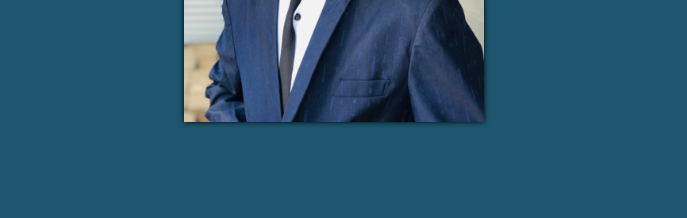
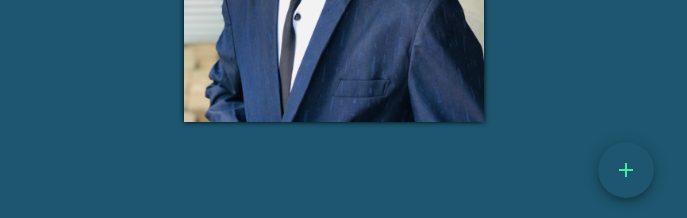
Before and after one commit to katlegomaphango/personal-website, a React (Vite) app: page / in a window 1280 px wide. Shown: the part 582-800 px from the top of the page, without its empty margins (306-993 px from the left). Built offline with nearby package versions, Linux system fonts and the light colour scheme.

Commit message:
resume speeddial

```diff
--- a/src/App.jsx
+++ b/src/App.jsx
@@ -1,8 +1,10 @@
-import { Box } from '@mui/material'
+import { Box, SpeedDial, SpeedDialAction, SpeedDialIcon } from '@mui/material'
+import PrintIcon from '@mui/icons-material/Print';
 import './App.css'
 import styled from '@emotion/styled'
 import {theme} from './theme'
 import { About, Contact, Footer, Hero, Projects, Toolbox } from './Components'
+import resume from '../public/resume.pdf'
 
 
 const MainContainer = styled(Box)({
@@ -10,11 +12,36 @@ const MainContainer = styled(Box)({
   width: '100%'
 })
 
+const speedStyle = {
+  position: 'absolute',
+  bottom: 20,
+  right: {
+    xs: 20,
+    sm: 20,
+    md: 100,
+    lg: 320
+  },
+  color: theme.palette.primary.dark}
+
 function App() {
 
   return (
     <>
       <MainContainer>
+        <div>
+          <SpeedDial
+            ariaLabel='speed dial'
+            sx={speedStyle}
+            icon={<SpeedDialIcon />}
+          >
+            <SpeedDialAction
+              icon={<PrintIcon />}
+              tooltipTitle={"Resume"}
+              tooltipOpen
+              onClick={() => window.open(resume)}
+            />
+          </SpeedDial>
+        </div>
         <Hero />
         <About />
         <Toolbox />
```
Also changed, not shown: 1 other file (tests, documents, lock files or other folders).
